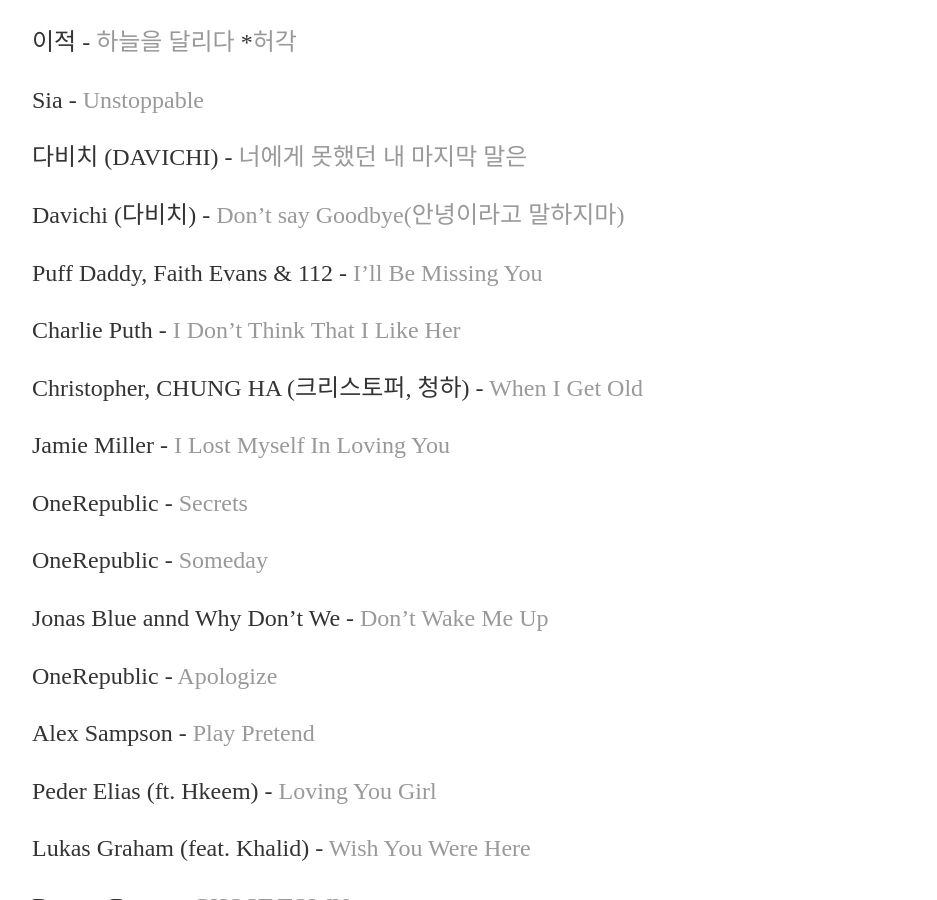
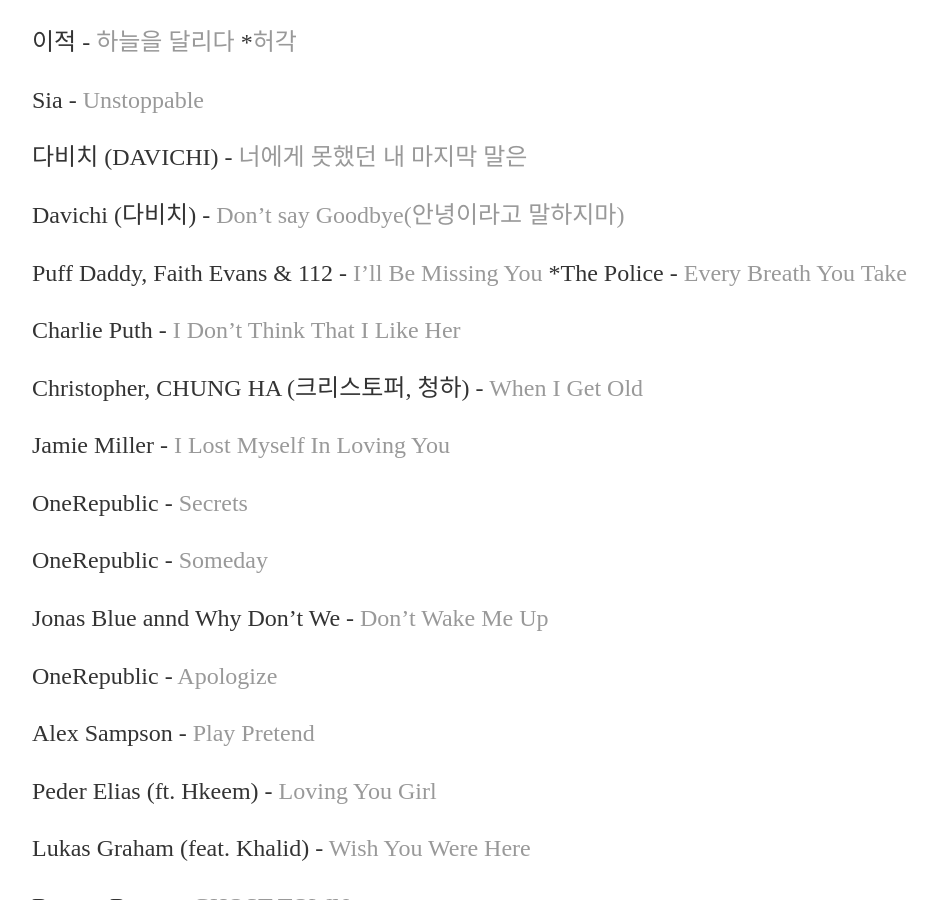
Before and after one commit to yjkweon24/yjkweon24.github.io, a Jekyll site: the page built from _posts/2018-10-23-songs-that-i-love.md, in a window 1280 px wide and 900 px high, scrolled down 14277 px. Shown: the whole window, without its empty margins (160-1097 px from the left). Built offline with Jekyll 4.4.1, drawn with Linux system fonts in a browser that asks for light colours.

Commit message:
Update 2018-10-23-songs-that-i-love.md

```diff
--- a/_posts/2018-10-23-songs-that-i-love.md
+++ b/_posts/2018-10-23-songs-that-i-love.md
@@ -498,6 +498,7 @@
 Davichi (다비치) - [Don't say Goodbye(안녕이라고 말하지마)](https://www.youtube.com/watch?v=CuwRqIzkyOQ)
 
 Puff Daddy, Faith Evans & 112 - [I'll Be Missing You](https://www.youtube.com/watch?v=1S5xRPZBMy0)
+*The Police - [Every Breath You Take](https://youtu.be/OMOGaugKpzs?si=edI6hSVs5U3S-KF8)
 
 Charlie Puth - [I Don't Think That I Like Her](https://www.youtube.com/watch?v=9voN0gkdlS4)
 
```
